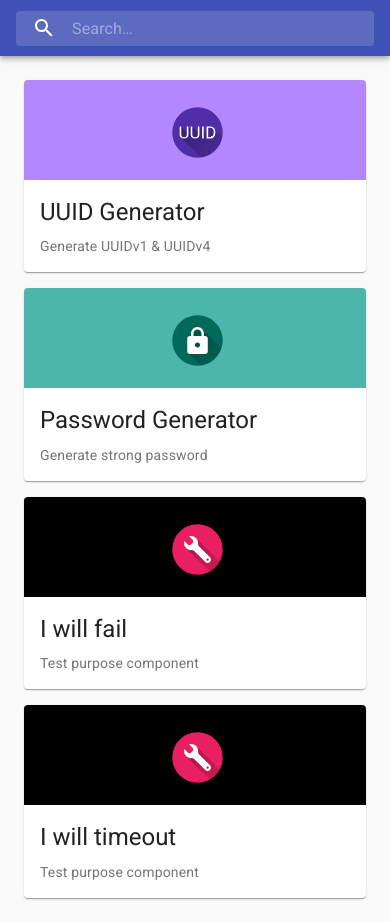
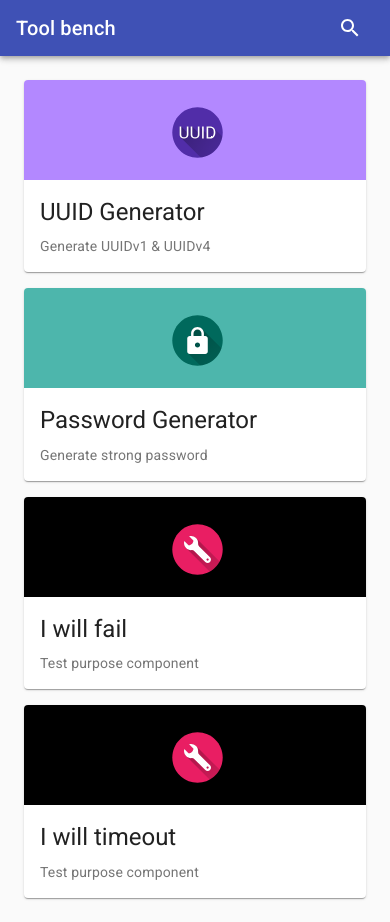
Before and after one commit to 4piu/tool-bench, a React app: page / in a window 390 px wide. Built offline with nearby package versions, Linux system fonts and the light colour scheme.

Commit message:
Change Appbar search style on sm

```diff
--- a/src/components/Layout.js
+++ b/src/components/Layout.js
@@ -39,7 +39,7 @@ class Layout extends React.Component {
             <>
                 <MyAppBar
                     title={"Tool bench"}
-                    isHome={true}
+                    showSearchBar={true}
                     changeActivity={props.changeActivity}/>
                 <Grid container spacing={2} className={classes.root}>
                     {this.props.activityList.map(item => (
--- a/src/components/MyAppBar.js
+++ b/src/components/MyAppBar.js
@@ -4,10 +4,11 @@ import AppBar from '@material-ui/core/AppBar';
 import Toolbar from '@material-ui/core/Toolbar';
 import IconButton from '@material-ui/core/IconButton';
 import Typography from '@material-ui/core/Typography';
-import InputBase from '@material-ui/core/InputBase';
 import {fade, withStyles} from '@material-ui/core/styles';
 import ArrowBackIcon from '@material-ui/icons/ArrowBack';
-import SearchIcon from '@material-ui/icons/Search';
+import InputBase from "@material-ui/core/InputBase";
+import SearchIcon from "@material-ui/icons/Search";
+import {TextField} from "@material-ui/core";
 
 const styles = theme => ({
     root: {
@@ -19,11 +20,11 @@ const styles = theme => ({
     title: {
         flexGrow: 1,
         display: 'none',
-        [theme.breakpoints.up('sm')]: {
+        [theme.breakpoints.up('xs')]: {
             display: 'block',
         },
     },
-    search: {
+    SearchDesktop: {
         position: 'relative',
         borderRadius: theme.shape.borderRadius,
         backgroundColor: fade(theme.palette.common.white, 0.15),
@@ -32,12 +33,14 @@ const styles = theme => ({
         },
         marginLeft: 0,
         width: '100%',
+        display: 'none',
         [theme.breakpoints.up('sm')]: {
+            display: 'block',
             marginLeft: theme.spacing(1),
-            width: 'auto',
+            width: 'auto'
         },
     },
-    searchIcon: {
+    SearchDesktopIcon: {
         width: theme.spacing(7),
         height: '100%',
         position: 'absolute',
@@ -46,10 +49,10 @@ const styles = theme => ({
         alignItems: 'center',
         justifyContent: 'center',
     },
-    inputRoot: {
+    SearchDesktopInputRoot: {
         color: 'inherit',
     },
-    inputInput: {
+    SearchDesktopInput: {
         padding: theme.spacing(1, 1, 1, 7),
         transition: theme.transitions.create('width'),
         width: '100%',
@@ -57,29 +60,72 @@ const styles = theme => ({
             width: 120,
             '&:focus': {
                 width: 200,
+            }
+        }
     },
+    SearchMobileIcon: {
+        color: 'inherit',
+        [theme.breakpoints.up('sm')]: {
+            display: 'none'
+        }
     },
+    SearchMobileInput: {
+        flexGrow: 1,
+        '& > *': {
+            color: 'inherit'
         }
+    },
+    SearchMobileInputRoot: {
+        color: 'inherit'
+    },
 });
 
-class MyAppBar extends React.Component {
+class MyAppBar extends React.PureComponent {
     static propTypes = {
         title: PropTypes.string.isRequired,
-        isHome: PropTypes.bool.isRequired,
-        changeActivity: PropTypes.func.isRequired
+        showBackButton: PropTypes.bool,
+        showSearchBar: PropTypes.bool,
+        changeActivity: PropTypes.func.isRequired,
+        onSearchInputChange: PropTypes.func
+    };
+
+    static defaultProps = {
+        showBackButton: false,
+        showSearchBar: false
+    };
+
+    constructor(props) {
+        super(props);
+        this.state = {
+            searchExpanded: false
+        }
+    }
+
+    expandSearch = () => {
+        this.setState({
+            searchExpanded: true
+        })
     };
 
     handleBackClick = () => {
+        if (this.state.searchExpanded) {
+            this.setState({
+                searchExpanded: false
+            })
+        } else {
             this.props.changeActivity('home');
+        }
     };
 
     render() {
+        // console.debug(this.state);
         const {classes} = this.props;
         return (
             <div className={classes.root}>
                 <AppBar position="static">
                     <Toolbar>
-                        {!this.props.isHome &&
+                        {// Back arrow button
+                            (this.props.showBackButton || this.state.searchExpanded) &&
                             <IconButton
                                 edge="start"
                                 className={classes.menuButton}
@@ -89,23 +135,45 @@ class MyAppBar extends React.Component {
                             >
                                 <ArrowBackIcon/>
                             </IconButton>}
+                        {// Title
+                            !this.state.searchExpanded &&
                             <Typography className={classes.title} variant="h6" noWrap>
                                 {this.props.title}
                             </Typography>
-                        {this.props.isHome &&
-                        <div className={classes.search}>
-                            <div className={classes.searchIcon}>
+                        }
+                        {// Search bar sm-
+                            this.props.showSearchBar && this.state.searchExpanded &&
+                            <TextField
+                                className={classes.SearchMobileInput}
+                                autoComplete={"off"}
+                                onChange={this.props.onSearchInputChange}
+                                color={"secondary"}
+                                autoFocus={true}/>
+                        }
+                        {// Search button sm-
+                            this.props.showSearchBar && !this.state.searchExpanded &&
+                            <IconButton
+                                className={classes.SearchMobileIcon}
+                                onClick={this.expandSearch}>
+                                <SearchIcon/>
+                            </IconButton>
+                        }
+                        {// Search bar sm+
+                            this.props.showSearchBar && !this.state.searchExpanded &&
+                            <div className={classes.SearchDesktop}>
+                                <div className={classes.SearchDesktopIcon}>
                                     <SearchIcon/>
                                 </div>
                                 <InputBase
                                     placeholder="Search…"
                                     classes={{
-                                    root: classes.inputRoot,
-                                    input: classes.inputInput,
+                                        root: classes.SearchDesktopInputRoot,
+                                        input: classes.SearchDesktopInput,
                                     }}
                                     inputProps={{'aria-label': 'search'}}
-                            />
-                        </div>}
+                                    onChange={this.props.onSearchInputChange}/>
+                            </div>
+                        }
                     </Toolbar>
                 </AppBar>
             </div>
--- a/src/components/tools/PasswordGenerator.js
+++ b/src/components/tools/PasswordGenerator.js
@@ -195,7 +195,7 @@ class PasswordGenerator extends React.PureComponent {
                 {/** App bar */}
                 <MyAppBar
                     title={this.props.title}
-                    isHome={false}
+                    showBackButton={true}
                     changeActivity={this.props.changeActivity}/>
                 {/** Main view */}
                 <Container className={classes.Container} maxWidth={"sm"}>
--- a/src/components/tools/Template.js
+++ b/src/components/tools/Template.js
@@ -18,7 +18,7 @@ class ToolClass extends React.Component {
                 {/** App bar */}
                 <MyAppBar
                     title={this.props.title}
-                    isHome={false}
+                    showBackButton={true}
                     changeActivity={this.props.changeActivity}/>
                 {/** Main view */}
                 <Grid container>
--- a/src/components/tools/UuidGenerator.js
+++ b/src/components/tools/UuidGenerator.js
@@ -216,7 +216,7 @@ class UuidGenerator extends React.PureComponent {
                 {/** App bar */}
                 <MyAppBar
                     title={this.props.title}
-                    isHome={false}
+                    showBackButton={true}
                     changeActivity={this.props.changeActivity}/>
                 {/** Main view */}
                 <Container className={classes.Container} maxWidth={"sm"}>
```
Lines whose indentation alone changed are shown as unchanged.
